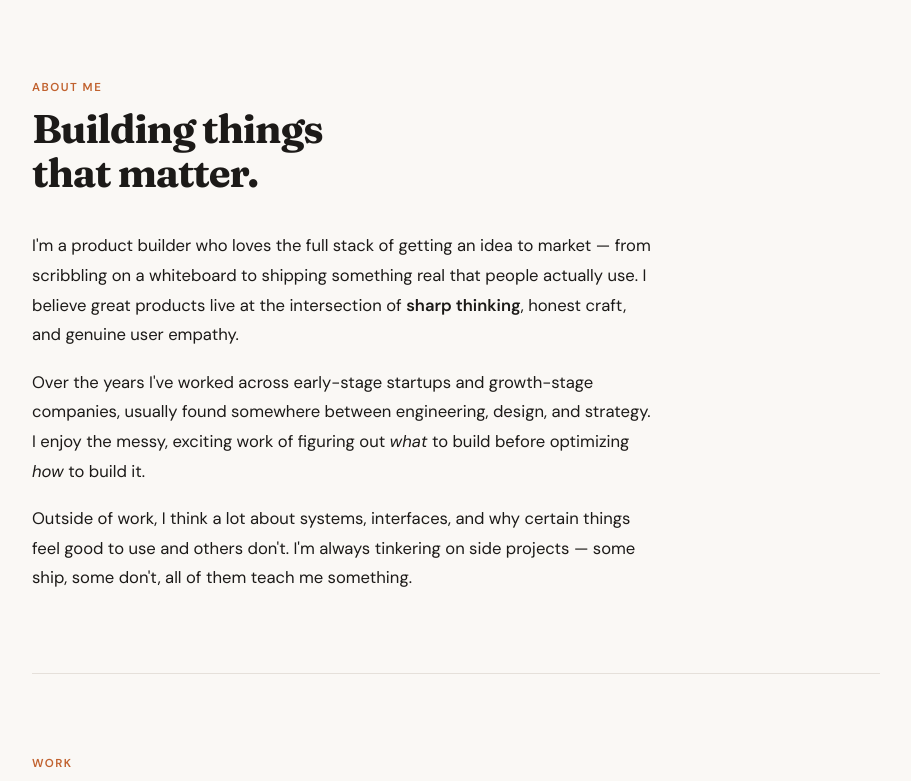
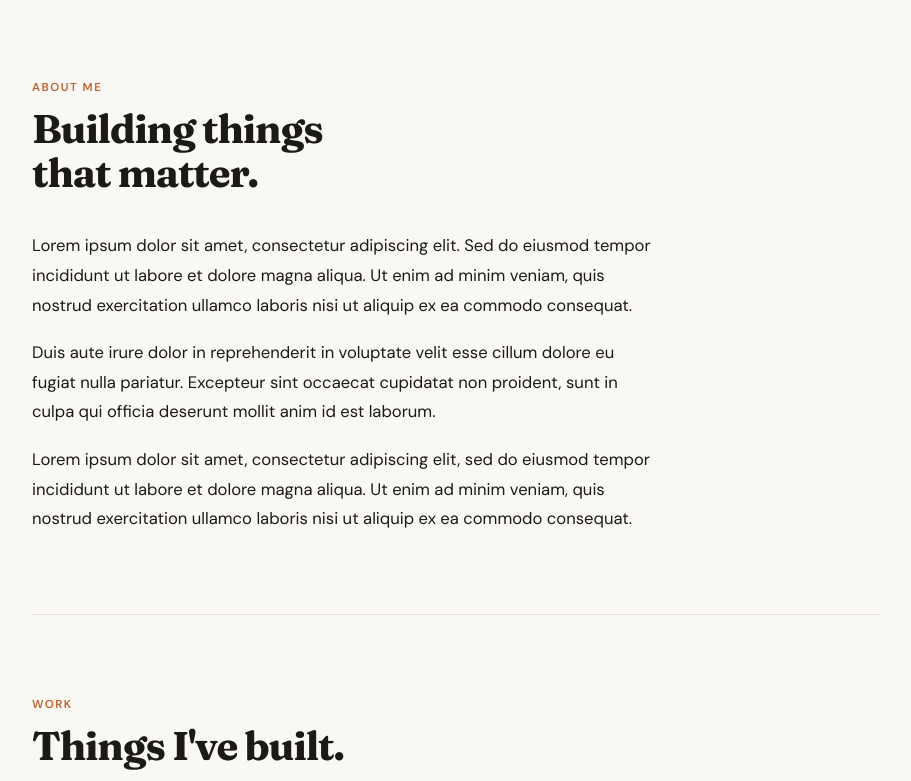
Before and after one commit to willhennessy/my-website, a plain HTML site: page index.html in a window 1280 px wide. Shown: the part 601-1382 px from the top of the page, without its empty margins (184-1095 px from the left). Drawn offline with Linux system fonts and the light colour scheme.

```diff
--- a/index.html
+++ b/index.html
@@ -465,21 +465,19 @@
       <h2 class="section-heading reveal reveal-delay-1">Building things<br>that matter.</h2>
       <div class="about-body reveal reveal-delay-2">
         <p>
-          I'm a product builder who loves the full stack of getting an idea to market — from
-          scribbling on a whiteboard to shipping something real that people actually use. I
-          believe great products live at the intersection of <strong>sharp thinking</strong>,
-          honest craft, and genuine user empathy.
+          Lorem ipsum dolor sit amet, consectetur adipiscing elit. Sed do eiusmod tempor
+          incididunt ut labore et dolore magna aliqua. Ut enim ad minim veniam, quis nostrud
+          exercitation ullamco laboris nisi ut aliquip ex ea commodo consequat.
         </p>
         <p>
-          Over the years I've worked across early-stage startups and growth-stage companies,
-          usually found somewhere between engineering, design, and strategy. I enjoy the messy,
-          exciting work of figuring out <em>what</em> to build before optimizing <em>how</em>
-          to build it.
+          Duis aute irure dolor in reprehenderit in voluptate velit esse cillum dolore eu
+          fugiat nulla pariatur. Excepteur sint occaecat cupidatat non proident, sunt in culpa
+          qui officia deserunt mollit anim id est laborum.
         </p>
         <p>
-          Outside of work, I think a lot about systems, interfaces, and why certain things feel
-          good to use and others don't. I'm always tinkering on side projects — some ship,
-          some don't, all of them teach me something.
+          Lorem ipsum dolor sit amet, consectetur adipiscing elit, sed do eiusmod tempor
+          incididunt ut labore et dolore magna aliqua. Ut enim ad minim veniam, quis nostrud
+          exercitation ullamco laboris nisi ut aliquip ex ea commodo consequat.
         </p>
       </div>
     </section>
```
Also changed, not shown: 1 other file.
